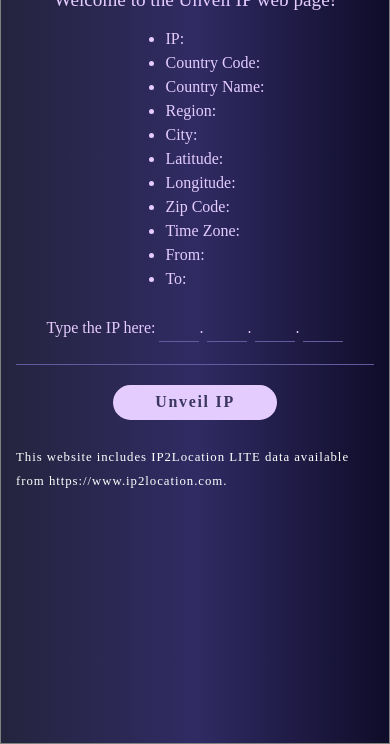
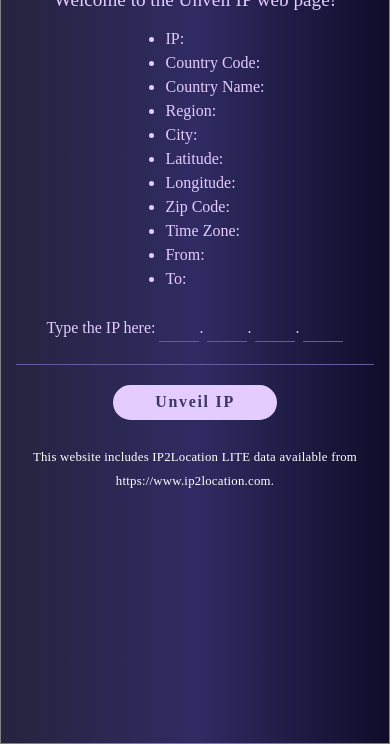
Before and after one commit to pamcuellas/unveil-IP, a website: page views/index.html in a window 390 px wide. Shown: the part 100-844 px from the top of the page. Drawn offline with nearby package versions, Linux system fonts and the light colour scheme; files that its build step writes are made by us from their sources; files whose address does not match are found by name; a web font is replaced by a local one.

Commit message:
Note to IP2LOCATION ajusted for mobile.

```diff
--- a/public/css/app.css
+++ b/public/css/app.css
@@ -89,5 +89,9 @@ div {
 		font-size: 1.2em;
 	}
 
+	.ip2location {
+    	letter-spacing: 0.015rem;
+	}
+
 
 }
--- a/views/index.html
+++ b/views/index.html
@@ -52,7 +52,7 @@
 
 		<span class="text-center w-100 pb-3" id="error-msg"> </span>
 		<input type="button" id="btn" value="Unveil IP">
-		<span class="ip2location pt-4"><small>This website includes IP2Location LITE data available from  <a href="https://www.ip2location.com" target="_blanket">https://www.ip2location.com.</a></small></span>
+		<span class="ip2location text-center pt-4"><small>This website includes IP2Location LITE data available from  <a href="https://www.ip2location.com" target="_blanket">https://www.ip2location.com.</a></small></span>
 	</div>
 	<script type="text/javascript" src="./js/app.js"></script>
 </body>
```
